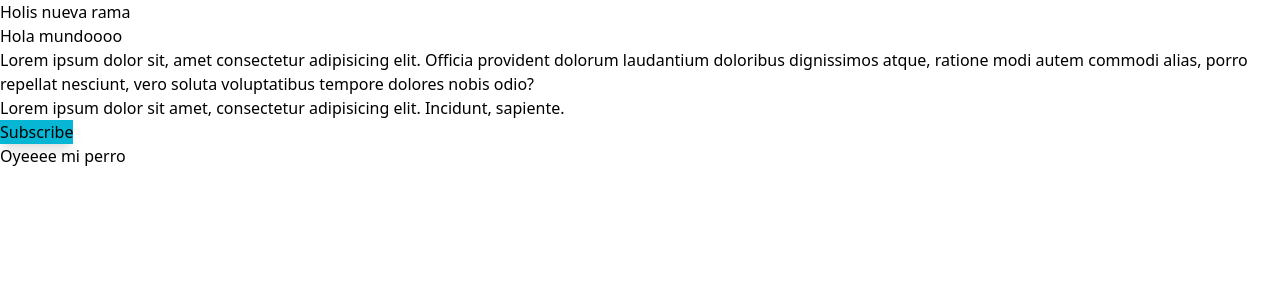
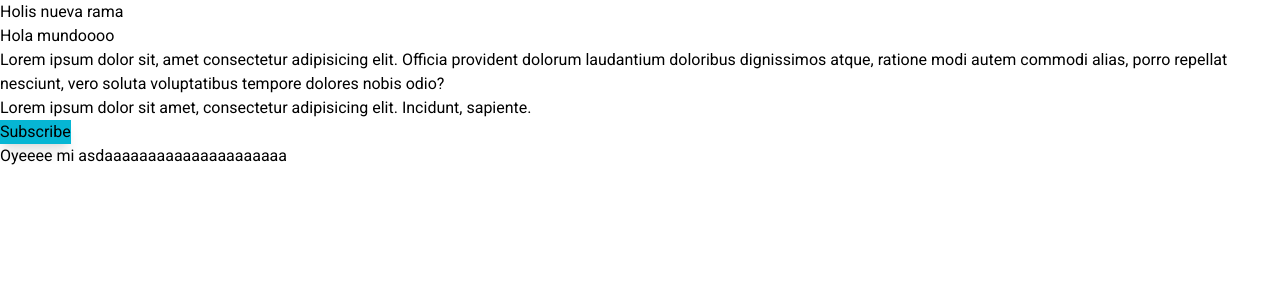
Before and after one commit to Andreseag/teindy, a React (Vite) app: page / in a window 1280 px wide. Shown: the top 300 px of the page. Built offline with nearby package versions, Linux system fonts and the light colour scheme.

Commit message:
Add more aliases and config Roboto font family in tailwind!

```diff
--- a/src/App.tsx
+++ b/src/App.tsx
@@ -1,5 +1,5 @@
 import './index.css'
-import MiComponent from '@/components/MiComponent'
+import MiComponent from '@components/MiComponent'
 
 const App = () => {
   const submit = () => {
--- a/src/components/MiComponent.tsx
+++ b/src/components/MiComponent.tsx
@@ -1,6 +1,6 @@
 const MiComponent = () => {
   return (
-    <div>Oyeeee mi perro</div>
+    <div>Oyeeee mi asdaaaaaaaaaaaaaaaaaaaaa</div>
   )
 }
 
--- a/src/index.css
+++ b/src/index.css
@@ -1,3 +1,5 @@
+@import url("https://fonts.googleapis.com/css2?family=Roboto:wght@400;500;900&display=swap");
+
 /* ./src/index.css */
 @tailwind base;
 @tailwind components;
--- a/tailwind.config.js
+++ b/tailwind.config.js
@@ -1,7 +1,10 @@
 module.exports = {
   content: ['./src/**/*.{html,js,tsx}'],
   theme: {
-    extend: {}
+    extend: {},
+    fontFamily: {
+      sans: ['Roboto', 'sans-serif']
+    }
   },
   plugins: []
 }
--- a/vite.config.ts
+++ b/vite.config.ts
@@ -7,7 +7,9 @@
   plugins: [react()],
   resolve: {
     alias: {
-      '@': fileURLToPath(new URL('./src', import.meta.url))
+      '@': fileURLToPath(new URL('./src', import.meta.url)),
+      '@assets': fileURLToPath(new URL('./src/assets', import.meta.url)),
+      '@components': fileURLToPath(new URL('./src/components', import.meta.url))
     }
   }
 })
```
